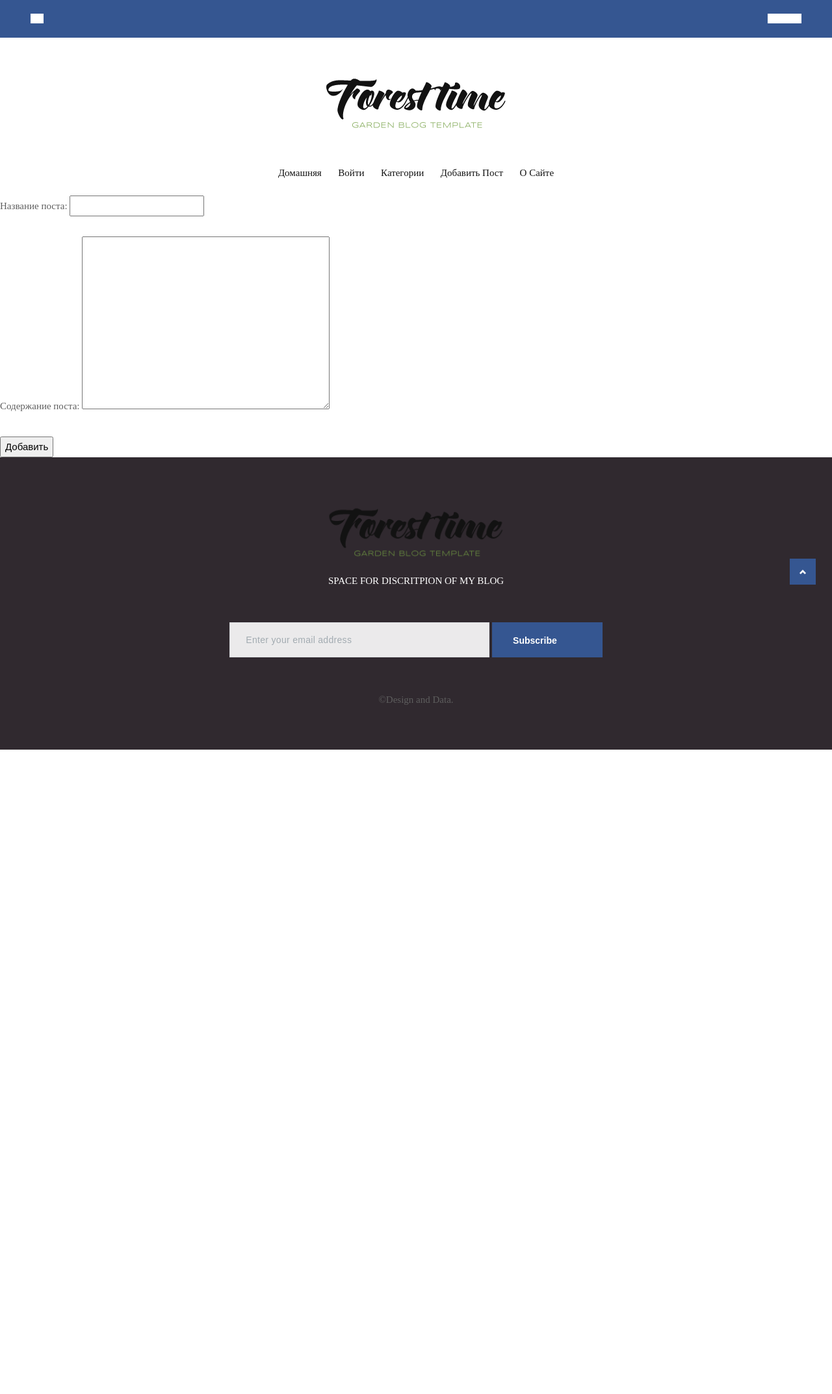
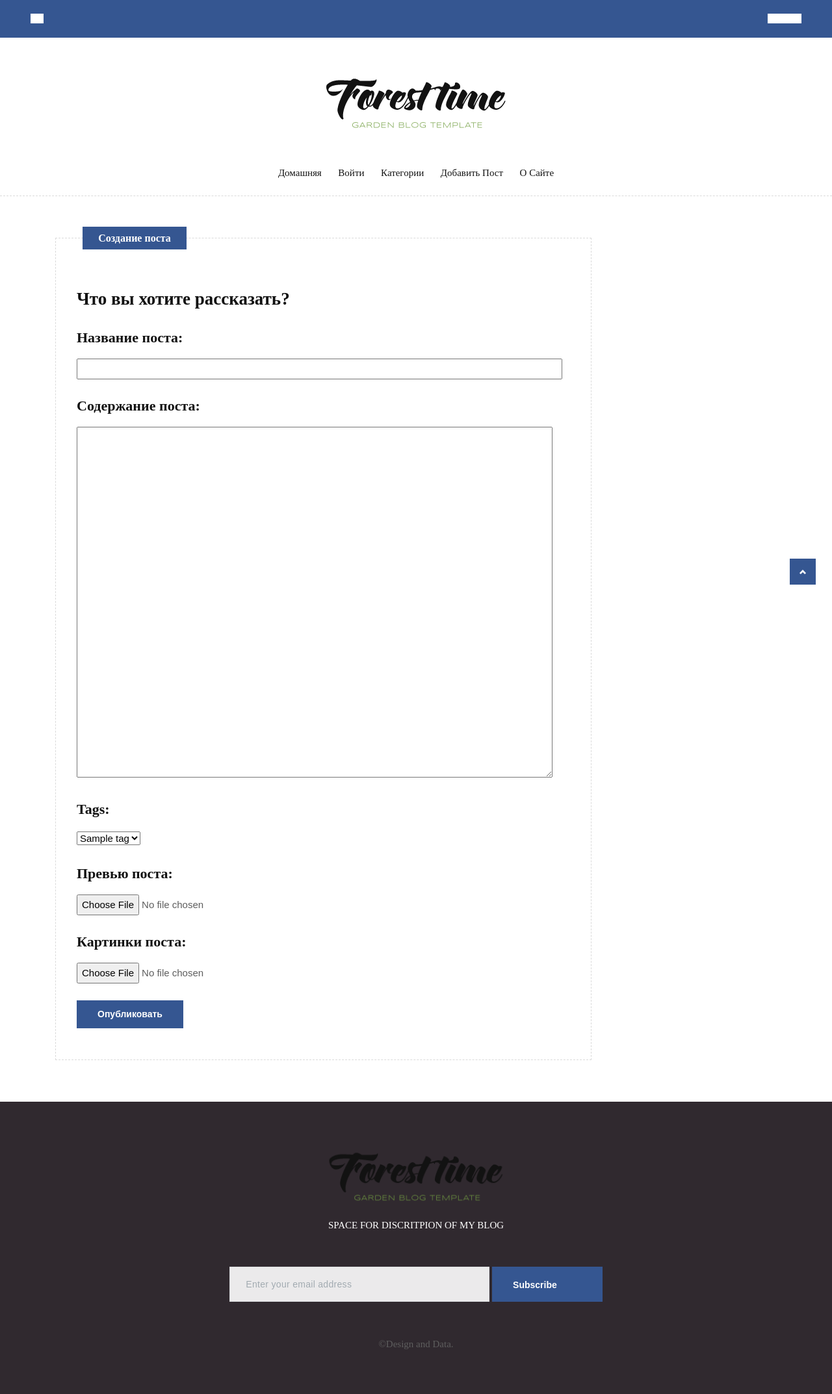
Before and after one commit to Maltsew/OverPath, a Django app: page /blog/add_post/ in a window 1280 px wide. Shown: the whole page at 65% size. Before the commit the page ends 1154 px from the top, so only its background shows below. Run offline with Django 4.2, Linux system fonts and the light colour scheme; tables that the repository leaves empty hold one stand-in row (values such as "Sample post"); parts of the project's set-up code (start-up, migrations or seed data) failed here and were passed over; some libraries are stand-ins or nearby versions; some web fonts are replaced.

Commit message:
Добавил форму для создания поста. В шаблон поста добавлена форма

```diff
--- a/blog/forms.py
+++ b/blog/forms.py
@@ -2,24 +2,15 @@
 from django.forms import ModelForm
 
 from django import forms
-from .models import Post, Images, Category
+from .models import Post
 
 
 class PostForm(forms.ModelForm):
     class Meta:
         model = Post
-        fields = ['title', 'content',]
-
-
-class ImageForm(forms.ModelForm):
-    image = forms.FileField(label='Image')
-
-    class Meta:
-        model = Images
-        fields = ('image',)
-
-
-class CategoryForm(forms.ModelForm):
-    class Meta:
-        model = Category
-        fields = ['title', 'subtitle',]
+        fields = ['title', 'content', 'tags', 'preview_image', 'images', ]
+        widgets = {
+            'title': forms.TextInput(attrs={'size': 80}),
+            'content': forms.Textarea(attrs={'cols': 79, 'rows': 20}),
+            'tags': forms.Select(),
+        }
--- a/blog/templates/blog/add_post.html
+++ b/blog/templates/blog/add_post.html
@@ -8,10 +8,34 @@
 {% block header %}
 {% endblock header %}
 {% block content %}
-<form action="{% url 'add_post' %}" method="post" enctype="multipart/form-data">
-    {% csrf_token %}
-    <div class="form-error">{{ form.non_field_errors }}</div>
-    {{ form.as_p }}
-    <button type="submit">Добавить</button>
-</form>
+<section class="section wb">
+    <div class="container">
+        <div class="row">
+            <div class="col-lg-9 col-md-12 col-sm-12 col-xs-12">
+                <div class="page-wrapper">
+                    <div class="custombox clearfix">
+                        <h4 class="small-title">Создание поста</h4>
+                        <div class="row">
+                            <div class="col-lg-12">
+                                <form class="form-wrapper" action="{% url 'add_post' %}" method="post">
+                                    {% csrf_token %}
+                                    <div><p><h2><strong>Что вы хотите рассказать?</strong></h2></p></div>
+                                    <!-- Описание пунктов блога -->
+                                    {% for f in form %}
+                                        <!--<input type="text" class="form-control" placeholder="{{ f.label }}">-->
+                                        <p><h3><strong><label class="form-inline" for="{{ d.id_for_label }}">{{f.label}}: </label></strong></h2>{{ f }}</p>
+                                    {% endfor %}
+
+                                    <button type="submit" class="btn btn-primary">Опубликовать</button>
+                                </form>
+                            </div>
+                        </div>
+                    </div>
+                </div><!-- end page-wrapper -->
+            </div><!-- end col -->
+        </div><!-- end col -->
+    </div><!-- end row -->
+    </div><!-- end container -->
+</section>
+
 {% endblock content %}
```
